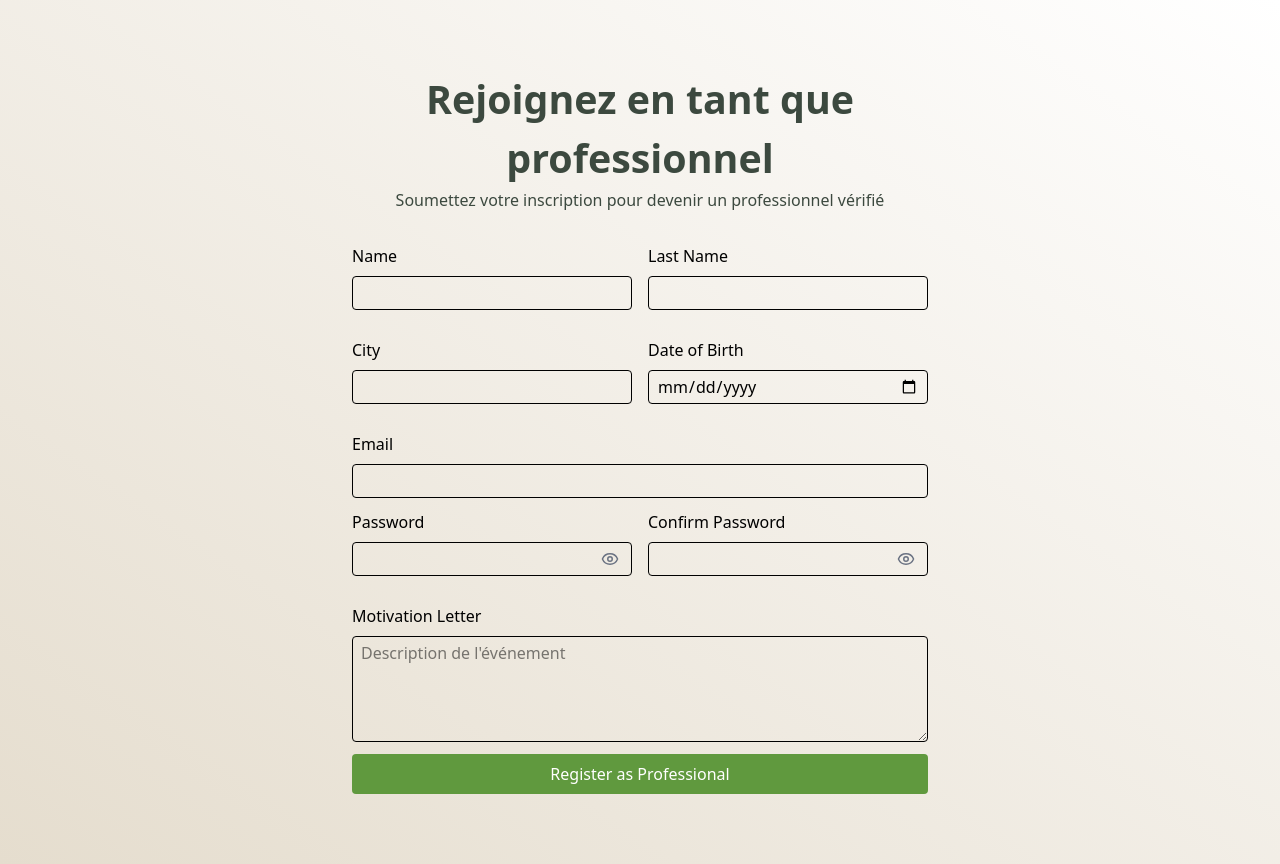
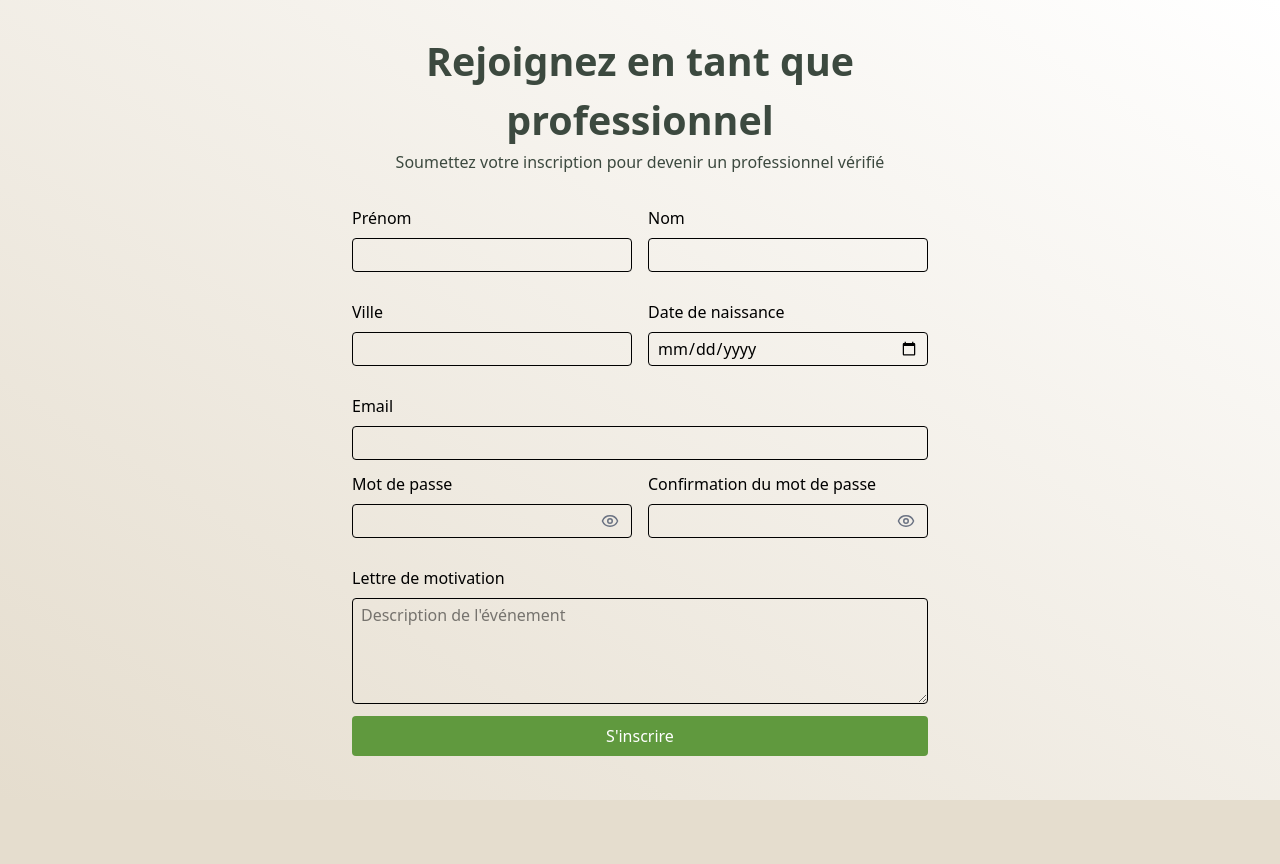
Before and after one commit to FRWD789/je-m-inspire, a React (Vite) app in the folder fontendTsx/: page /register-pro in a window 1280 px wide. After the commit the page ends 800 px from the top, so only its background shows below. Built offline with nearby package versions, Linux system fonts and the light colour scheme; no server answers; a web font is replaced by a local one.

Commit message:
login, register, registerPro, sideNav, navBar done

```diff
--- a/fontendTsx/src/components/ui/GoogleLoginButton.tsx
+++ b/fontendTsx/src/components/ui/GoogleLoginButton.tsx
@@ -1,5 +1,6 @@
 import { useState } from 'react';
 import { publicApi } from '@/api/api';
+import { useTranslation } from 'react-i18next';
 interface GoogleLoginButtonProps {
   className?: string;
   onError?: (error: any) => void;
@@ -7,6 +8,7 @@ interface GoogleLoginButtonProps {
 
 export default function GoogleLoginButton({ className = '', onError }: GoogleLoginButtonProps) {
   const [loading, setLoading] = useState(false);
+  const { t } = useTranslation();
 
   const handleGoogleLogin = async () => {
     setLoading(true);
@@ -86,10 +88,10 @@ export default function GoogleLoginButton({ className = '', onError }: GoogleLog
                 d="M4 12a8 8 0 018-8V0C5.373 0 0 5.373 0 12h4zm2 5.291A7.962 7.962 0 014 12H0c0 3.042 1.135 5.824 3 7.938l3-2.647z"
               />
             </svg>
-            Connexion en cours...
+            {t('auth.googleLoading')}
           </span>
         ) : (
-          'Continuer avec Google'
+          t('auth.googleButton')
         )}
       </span>
     </button>
--- a/fontendTsx/src/i18n/config.ts
+++ b/fontendTsx/src/i18n/config.ts
@@ -64,10 +64,12 @@ const resources = {
         createAccount: 'Créer un compte',
         forgotPassword: 'Mot de passe oublié ?',
         middleText: 'Ou avec votre email',
+        googleButton: 'Continuer avec Google',
+        googleLoading: 'Connexion en cours...',
 
         // Register User
-        registerUserTitle: 'Inscription Utilisateur',
-        registerUserSubtitle: 'Créez votre compte utilisateur',
+        registerUserTitle: 'Créez votre compte',
+        registerUserSubtitle: 'Inscrivez-vous pour rejoindre Je m\'inspire',
         firstName: 'Prénom',
         firstNamePlaceholder: 'Entrez votre prénom',
         lastName: 'Nom',
@@ -79,13 +81,14 @@ const resources = {
         passwordConfirmationPlaceholder: 'Confirmez votre mot de passe',
         registerButton: "S'inscrire",
         alreadyAccount: 'Déjà un compte ?',
+        registerPro: 'Rejoignez-nous en tant que professionnel',
 
         // Register Professional
-        registerProTitle: 'Inscription Professionnel',
-        registerProSubtitle: 'Créez votre compte professionnel',
+        registerProTitle: 'Rejoignez en tant que professionnel',
+        registerProSubtitle: 'Soumettez votre inscription pour devenir un professionnel vérifié',
         businessName: 'Nom de votre entreprise',
         businessNamePlaceholder: 'Entrez le nom de votre entreprise',
-        description: 'Description',
+        motivationLetter: 'Lettre de motivation',
         descriptionPlaceholder: 'Décrivez votre activité',
 
         // Messages
@@ -581,10 +584,12 @@ const resources = {
         createAccount: 'Create account',
         forgotPassword: 'Forgot password?',
         middleText: 'Or with you email',
+        googleButton: 'Sign in with google',
+        googleLoading: 'Connection in progress...',
 
         // Register User
-        registerUserTitle: 'User Registration',
-        registerUserSubtitle: 'Create your user account',
+        registerUserTitle: 'Create your account',
+        registerUserSubtitle: 'Sign up to join Je m\'inspire',
         firstName: 'First Name',
         firstNamePlaceholder: 'Enter your first name',
         lastName: 'Last Name',
@@ -596,13 +601,14 @@ const resources = {
         passwordConfirmationPlaceholder: 'Confirm your password',
         registerButton: 'Sign up',
         alreadyAccount: 'Already have an account?',
+        registerPro: 'Join us as a professional',
 
         // Register Professional
         registerProTitle: 'Professional Registration',
         registerProSubtitle: 'Create your professional account',
         businessName: 'Business Name',
         businessNamePlaceholder: 'Enter your business name',
-        description: 'Description',
+        motivationLetter: 'Motivation Letter',
         descriptionPlaceholder: 'Describe your activity',
 
         // Messages
--- a/fontendTsx/src/page/Auth/login.tsx
+++ b/fontendTsx/src/page/Auth/login.tsx
@@ -76,8 +76,8 @@ export default function Login() {
                     </Form>
 
                     <small className='hover:underline cursor-pointer text-primary hover:text-accent block text-center'>
-                        {t('auth.noAccount')}{' '}
-                        <Link to={"/register"}>{t('auth.createAccount')}</Link>
+
+                        <Link to={"/register"}>{t('auth.noAccount')}{' '}{t('auth.createAccount')}</Link>
                     </small>
                 </div>
             </div>
--- a/fontendTsx/src/page/Auth/register.tsx
+++ b/fontendTsx/src/page/Auth/register.tsx
@@ -2,18 +2,14 @@
 import React, { use } from 'react'
 import FormFiled from '../../components/utils/form/formFiled'
 import Input from '../../components/ui/input'
-
-
-
-
-
-
 import { z } from "zod";
 import Form from '../../components/form';
 import Select from '../../components/ui/select';
 import { useAuth } from '../../context/AuthContext';
 import { Link } from 'react-router-dom';
 import Button from '@/components/ui/button';
+import { useTranslation } from 'react-i18next';
+
 
 export const registerSchema = z.object({
   name: z.string()
@@ -65,71 +61,67 @@ export const registerSchema = z.object({
 
 export default function Register() {
 
-
   const {registerUser}= useAuth()
-
-
-
+  const { t } = useTranslation();
 
   return (
-               <section className=' w-full h-screen grid justify-center  items-center py-[24px] px-[16px]  gap-y-[32px] '>
+    <section className=' w-full h-auto grid justify-center  items-center py-[24px] px-[16px]  gap-y-[32px] '>
       <div className='max-w-xl grid gap-y-[32px]'>
         <div className='text-center  '>
             <h1>
-                               Créez votre compte
+                {t('auth.registerUserTitle')}
             </h1>
             <p>
-                               Inscrivez-vous pour rejoindre Je m'inspire
+                {t('auth.registerUserSubtitle')}
             </p>
         </div>
         <div className=' '>
           <Form schema={registerSchema} onSubmit={registerUser}  >
           <div className='grid grid-cols-1 md:grid-cols-2 gap-4 mb-4'>
-            <FormFiled label='Name'>
+            <FormFiled label={t('auth.firstName')}>
               <Input name='name' />
             </FormFiled>
-            <FormFiled label='Last Name'>
+            <FormFiled label={t('auth.lastName')}>
               <Input name='last_name' />
             </FormFiled>
           </div>
 
           {/* City & Date of Birth */}
           <div className='grid grid-cols-1 md:grid-cols-2 gap-4 mb-4'>
-            <FormFiled label='City'>
+            <FormFiled label={t('auth.city')}>
               <Input name='city' />
             </FormFiled>
-            <FormFiled label='Date of Birth'>
+            <FormFiled label={t('auth.dateOfBirth')}>
               <Input name='date_of_birth' type='date' />
             </FormFiled>
           </div>
 
           {/* Email */}
-          <FormFiled label='Email' className='mb-4'>
+          <FormFiled label={t('auth.email')} className='mb-4'>
             <Input name='email' type='email' />
           </FormFiled>
 
           {/* Password Fields */}
           <div className='grid grid-cols-1 md:grid-cols-2 gap-4 mb-4'>
-            <FormFiled label='Password'>
+            <FormFiled label={t('auth.password')}>
               <Input name='password' type='password' />
             </FormFiled>
-            <FormFiled label='Confirm Password'>
+            <FormFiled label={t('auth.passwordConfirmation')}>
               <Input name='password_confirmation' type='password' />
             </FormFiled>
           </div>
 
-                                <Button type='submit'>Register</Button>
+          <Button type='submit'>{t('auth.registerButton')}</Button>
           </Form>
-                                <small className='hover:underline cursor-pointer text-primary hover:text-accent'> <Link to={"/login"}>Vous avez un compte ?</Link></small>
+          <small className='hover:underline cursor-pointer text-primary hover:text-accent'> <Link to={"/login"}>{t('auth.alreadyAccount')}</Link></small>
 
 
         </div>
         </div>
             <hr />
-                             <small className='hover:underline cursor-pointer text-primary hover:text-accent'> <Link to={"/register-pro"}>Rejoignez-nous en tant que professionnel</Link></small>
+            <small className='hover:underline cursor-pointer text-primary hover:text-accent'> <Link to={"/register-pro"}>{t('auth.registerPro')}</Link></small>
         <div>
       </div>
-
     </section>
   )
 }
--- a/fontendTsx/src/page/Auth/registerPro.tsx
+++ b/fontendTsx/src/page/Auth/registerPro.tsx
@@ -8,6 +8,7 @@ import Form from '../../components/form';
 import { useAuth } from '../../context/AuthContext';
 import TextArea from '@/components/ui/textArea';
 import Button from '@/components/ui/button';
+import { useTranslation } from 'react-i18next';
 
 export const registerSchema = z.object({
   name: z.string()
@@ -85,60 +86,61 @@ export const registerSchema = z.object({
 
 export default function RegisterPro() {
     const {registerPro}= useAuth()
+    const { t } = useTranslation();
 
   return (
-    <section className='w-full h-screen grid justify-center items-center py-[24px] px-[16px] gap-y-[32px]'>
+    <section className='w-full h-auto grid justify-center items-center  px-[16px] gap-y-[32px]'>
       <div className='max-w-xl grid gap-y-[32px]'>
         <div className='text-center'>
-          <h1>Rejoignez en tant que professionnel</h1>
-          <p>Soumettez votre inscription pour devenir un professionnel vérifié</p>
+          <h1>{t('auth.registerProTitle')}</h1>
+          <p>{t('auth.registerProSubtitle')}</p>
         </div>
         <div>
            <Form schema={registerSchema} onSubmit={registerPro}>
           {/* Name Fields */}
           <div className='grid grid-cols-1 md:grid-cols-2 gap-4 mb-4'>
-            <FormFiled label='Name'>
+            <FormFiled label={t('auth.firstName')}>
               <Input name='name' />
             </FormFiled>
-            <FormFiled label='Last Name'>
+            <FormFiled label={t('auth.lastName')}>
               <Input name='last_name' />
             </FormFiled>
           </div>
 
           {/* City & Date of Birth */}
           <div className='grid grid-cols-1 md:grid-cols-2 gap-4 mb-4'>
-            <FormFiled label='City'>
+            <FormFiled label={t('auth.city')}>
               <Input name='city' />
             </FormFiled>
-            <FormFiled label='Date of Birth'>
+            <FormFiled label={t('auth.dateOfBirth')}>
               <Input name='date_of_birth' type='date' />
             </FormFiled>
           </div>
 
           {/* Email */}
-          <FormFiled label='Email' className='mb-4'>
+          <FormFiled label={t('auth.email')} className='mb-4'>
             <Input name='email' type='email' />
           </FormFiled>
 
           {/* Password Fields */}
           <div className='grid grid-cols-1 md:grid-cols-2 gap-4 mb-4'>
-            <FormFiled label='Password'>
+            <FormFiled label={t('auth.password')}>
               <Input name='password' type='password' />
             </FormFiled>
-            <FormFiled label='Confirm Password'>
+            <FormFiled label={t('auth.passwordConfirmation')}>
               <Input name='password_confirmation' type='password' />
             </FormFiled>
           </div>
 
           {/* Motivation Letter */}
-          <FormFiled label='Motivation Letter' className='mb-6'>
+          <FormFiled label={t('auth.motivationLetter')} className='mb-6'>
             <TextArea name='motivation_letter' rows={6} />
           </FormFiled>
 
           {/* Submit Button */}
           <Button type='submit'
           >
-            Register as Professional
+            {t('auth.registerButton')}
           </Button>
           </Form>
         </div>
```
Lines whose indentation alone changed are shown as unchanged.
